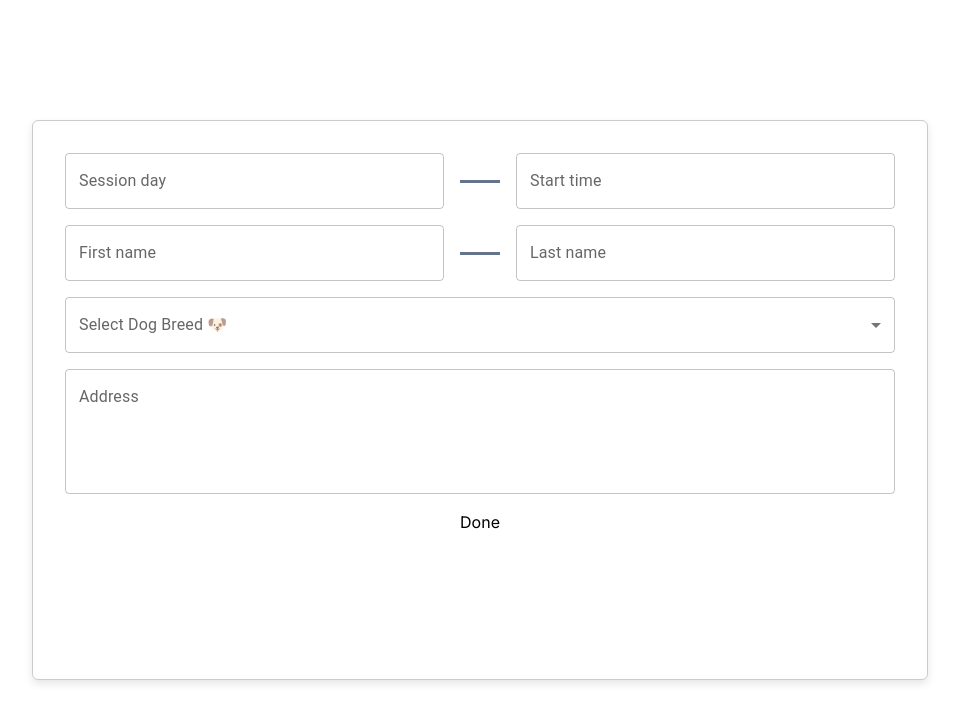
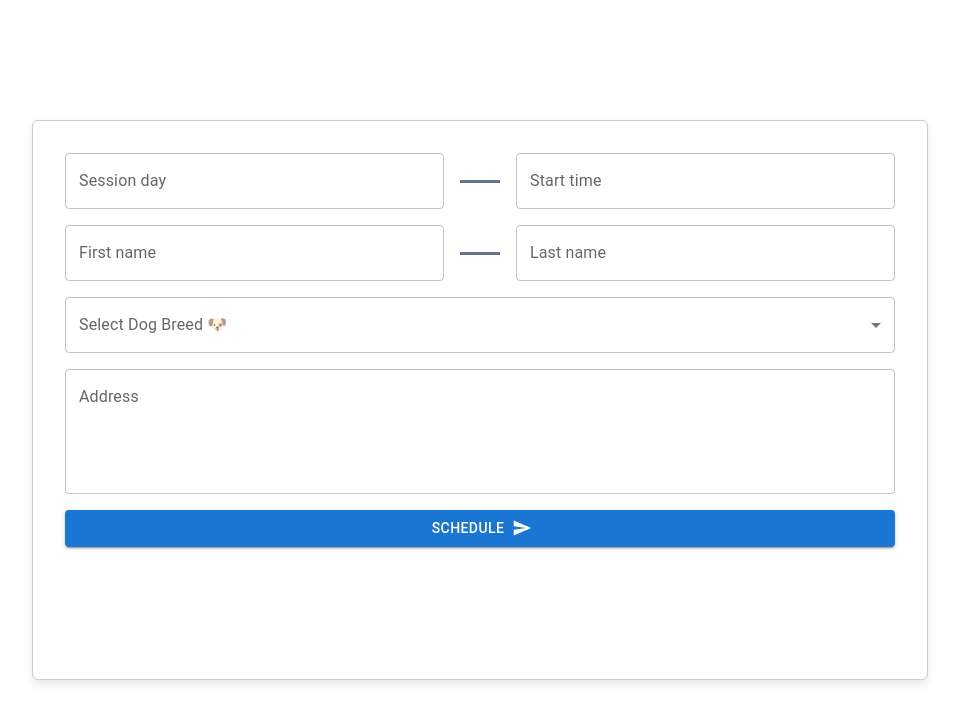
Before and after one commit to Harkanni/calender-app, a Next.js app: page /calender in a window 1280 px wide. Shown: the top 722 px of the page, without its empty margins (160-1119 px from the left). Built offline with nearby package versions, Linux system fonts and the light colour scheme.

Commit message:
Session component

```diff
--- a/app/calender/page.tsx
+++ b/app/calender/page.tsx
@@ -13,9 +13,11 @@ import { DateTimePicker } from '@mui/x-date-pickers/DateTimePicker';
 import Session from '@/components/SessionWrapper';
 import SessionWrapper from '@/components/SessionWrapper';
 import Spacer from '@/components/Spacer';
-import { FormControl, InputLabel, MenuItem, Select, SelectChangeEvent, TextField } from '@mui/material';
+import { Button, FormControl, InputLabel, MenuItem, Select, SelectChangeEvent, TextField } from '@mui/material';
 // import { DateRangePicker } from '@mui/x-date-pickers-pro/DateRangePicker';
 
+
+import SendIcon from '@mui/icons-material/Send';
 import { dogBreeds } from '@/constants/dogBreeds';
 
 // const dogBreed = ['dogBreed', 'dogBreed', 'dogBreed', 'dogBreed', 'dogBreed']
@@ -71,7 +73,10 @@ export default function CommonlyUsedComponents() {
                   fullWidth
                />
             </SessionWrapper>
-            <button>Done</button>
+
+            <Button fullWidth={false} className='text-black text-bold' variant="contained" endIcon={<SendIcon />}>
+               Schedule
+            </Button>
          </div>
       </LocalizationProvider>
    );
--- a/package.json
+++ b/package.json
@@ -11,6 +11,7 @@
   "dependencies": {
     "@emotion/react": "^11.11.3",
     "@emotion/styled": "^11.11.0",
+    "@mui/icons-material": "^5.15.7",
     "@mui/material": "^5.15.7",
     "@mui/x-date-pickers": "^6.19.3",
     "dayjs": "^1.11.10",
```
Also changed, not shown: 1 other file (tests, documents, lock files or other folders).
